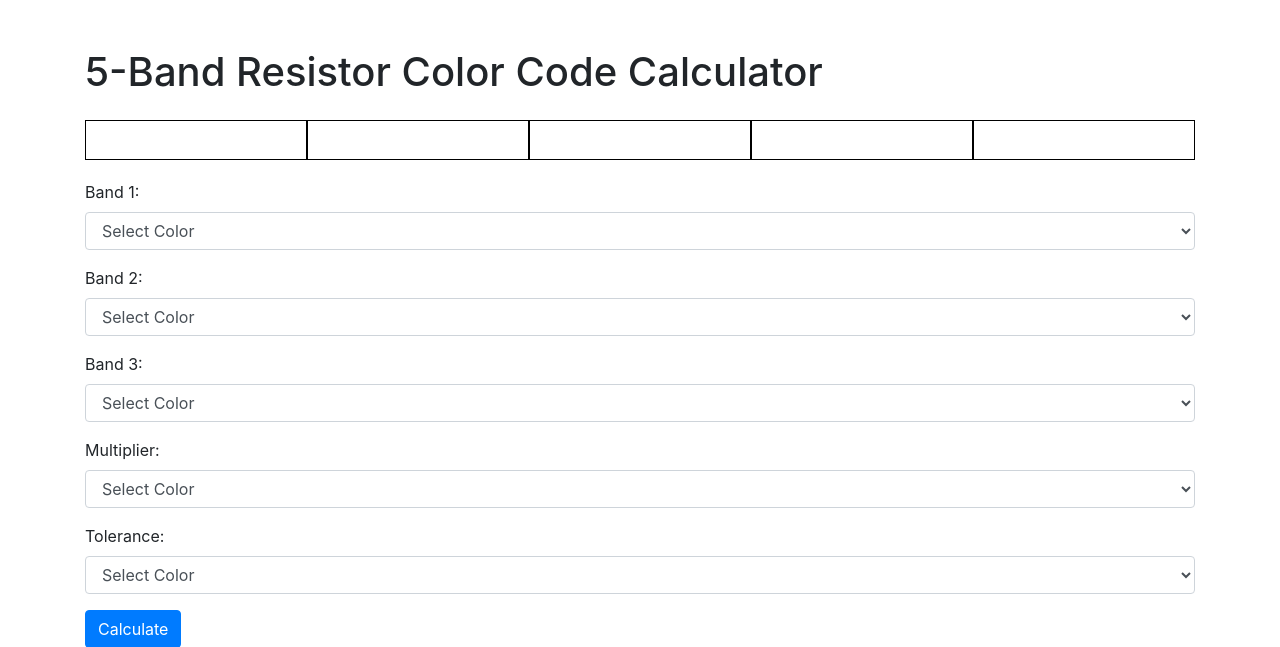
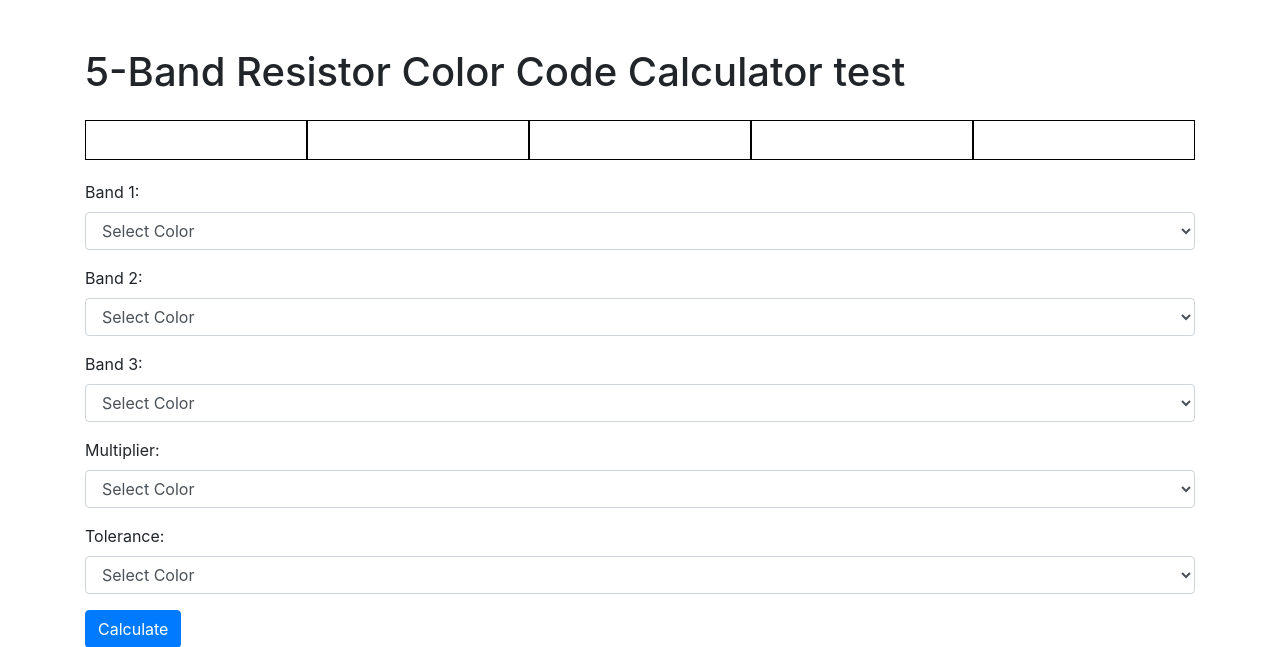
Before and after one commit to mariusponct/resistor_color_code_devops, a Flask app: page / in a window 1280 px wide. Shown: the top 647 px of the page. Run offline with Flask 3, Linux system fonts and the light colour scheme; some libraries are stand-ins or nearby versions.

Commit message:
test commit

```diff
--- a/templates/index.html
+++ b/templates/index.html
@@ -3,7 +3,7 @@
 <head>
     <meta charset="utf-8">
     <meta name="viewport" content="width=device-width, initial-scale=1, shrink-to-fit=no">
-    <title>5-Band Resistor Color Code Calculator test</title>
+    <title>5-Band Resistor Color Code Calculator</title>
     <link href="https://stackpath.bootstrapcdn.com/bootstrap/4.5.2/css/bootstrap.min.css" rel="stylesheet">
     <style>
         .color-bar {
@@ -19,7 +19,7 @@
 </head>
 <body>
     <div class="container mt-5">
-        <h1 class="mb-4">5-Band Resistor Color Code Calculator</h1>
+        <h1 class="mb-4">5-Band Resistor Color Code Calculator test</h1>
         <div class="color-bar">
             <div id="color1" class="color-block" style="background-color: {{ band1 if band1 else 'white' }}"></div>
             <div id="color2" class="color-block" style="background-color: {{ band2 if band2 else 'white' }}"></div>
```
